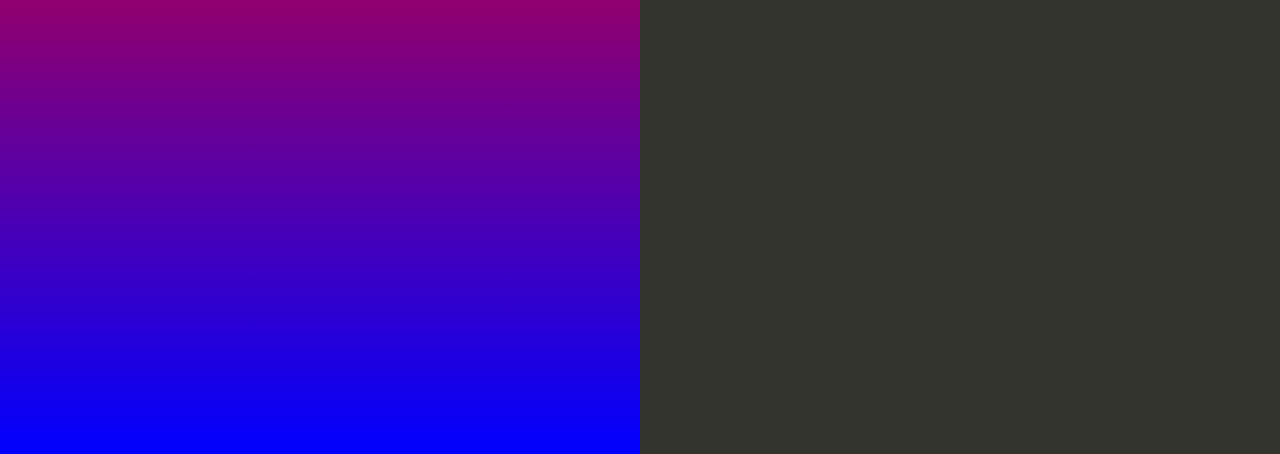
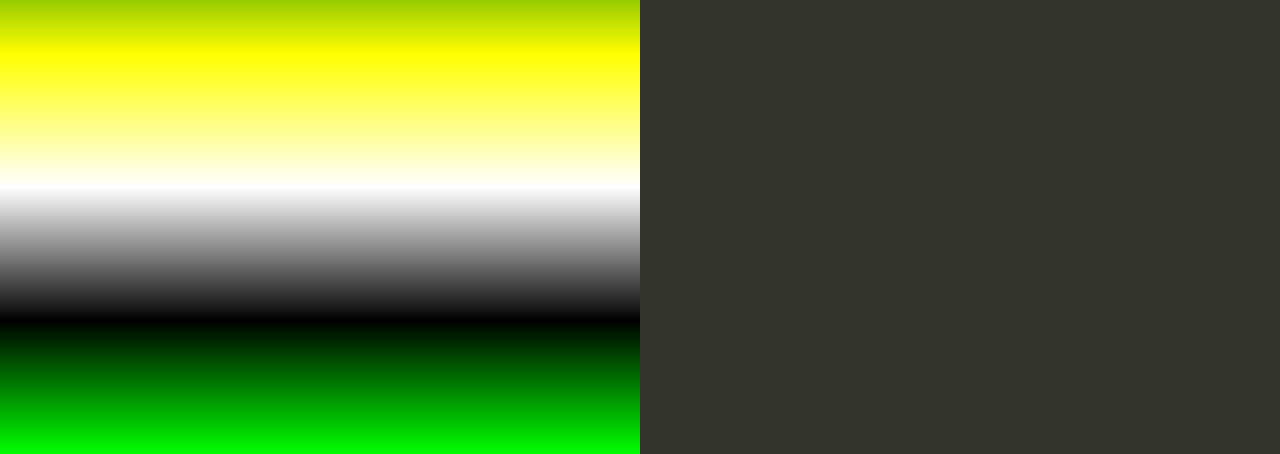
Before and after one commit to parth-vasoya-darshanuniversity/just-for-temp-cicd, a website: page index.html in a window 1280 px wide. Shown: the part 346-800 px from the top of the page. Drawn offline with Linux system fonts and the light colour scheme.

Commit message:
Update index.html

```diff
--- a/index.html
+++ b/index.html
@@ -35,7 +35,7 @@
 
         text-align: right;
         padding-top: 11em;
-        background-image: linear-gradient(red,blue);
+        background-image: linear-gradient(red,blue,green,yellow,white,black,lime);
       }
       .textColumn p {
         width: 75%;
```
